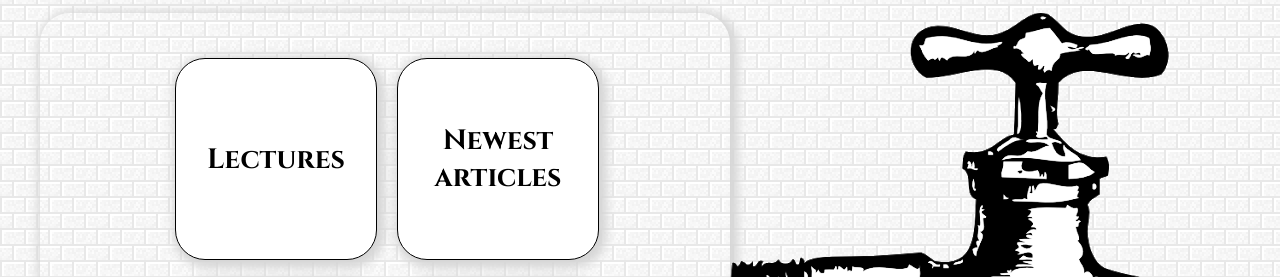
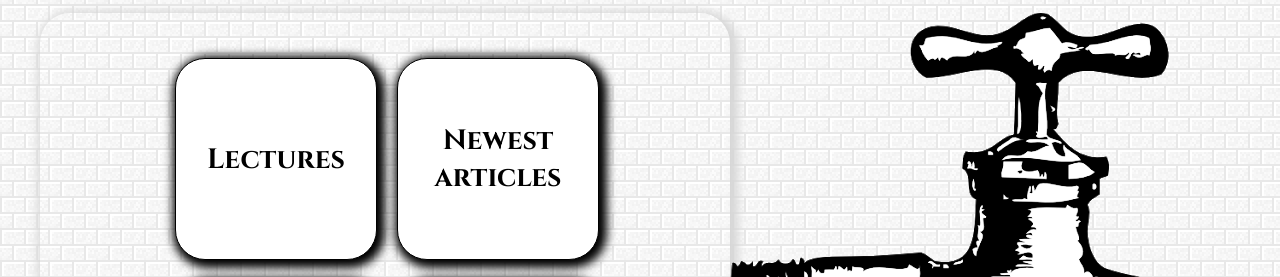
Before and after one commit to Szymon1311/Exam, a plain HTML site: page main panel.html in a window 1280 px wide. Shown: the part 188-465 px from the top of the page. Drawn offline with Linux system fonts and the light colour scheme.

Commit message:
update html and css code

```diff
--- a/style.css
+++ b/style.css
@@ -346,9 +346,9 @@ label
     height: 200px;
     float: left;
     background-color: #ffffff;
-    -webkit-box-shadow: 3px 3px 10px 5px rgba(214,214,214,1);
-    -moz-box-shadow: 3px 3px 10px 5px rgba(214,214,214,1);
-    box-shadow: 3px 3px 10px 5px rgba(214,214,214,1);
+    -webkit-box-shadow: 3px 3px 10px 5px rgb(0, 0, 0);
+    -moz-box-shadow: 3px 3px 10px 5px rgb(0, 0, 0);
+    box-shadow: 3px 3px 10px 5px rgb(0, 0, 0);
     margin: 10px;
     border: 1px solid #000000;
     border-radius: 30px;
```
Also changed, not shown: Lectures/lectures.html (+1 -0 lines).
